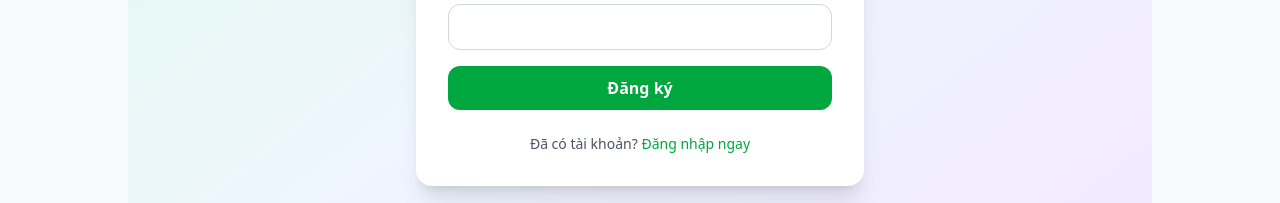
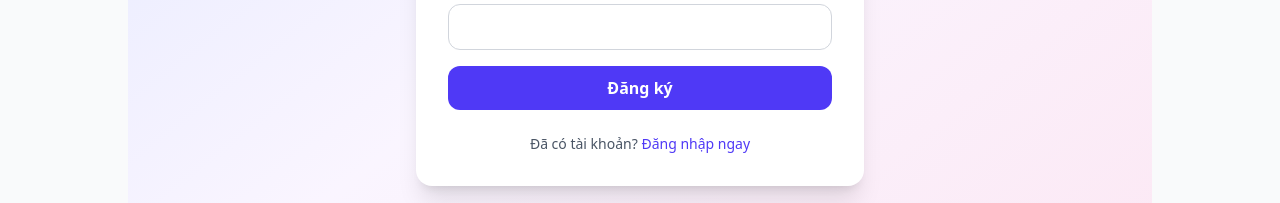
Before and after one commit to LeeMinKaHo/blog_fe, a Next.js app: page /register in a window 1280 px wide. Shown: the part 520-723 px from the top of the page. Built offline with nearby package versions, Linux system fonts and the light colour scheme; no server answers; a web font is replaced by a local one.

Commit message:
feat: implement user registration page and email verification modal.

```diff
--- a/app/register/page.tsx
+++ b/app/register/page.tsx
@@ -39,7 +39,7 @@ export default function RegisterPage() {
     };
 
     return (
-        <div className="flex min-h-screen items-center justify-center bg-gradient-to-br from-green-100 via-blue-50 to-purple-100">
+        <div className="flex min-h-screen items-center justify-center bg-gradient-to-br from-indigo-100 via-purple-50 to-pink-100">
             <div className="w-full max-w-md bg-white rounded-2xl shadow-xl p-8 space-y-6">
                 <h2 className="text-2xl font-bold text-gray-800 text-center">Đăng ký tài khoản</h2>
                 <form onSubmit={handleRegister} className="space-y-4">
@@ -50,7 +50,7 @@ export default function RegisterPage() {
                             value={name}
                             onChange={(e) => setName(e.target.value)}
                             required
-                            className="w-full rounded-xl border border-gray-300 px-4 py-2.5 focus:outline-none focus:border-green-500 transition"
+                            className="w-full rounded-xl border border-gray-300 px-4 py-2.5 focus:outline-none focus:border-indigo-500 transition"
                         />
                     </div>
                     <div>
@@ -60,7 +60,7 @@ export default function RegisterPage() {
                             value={email}
                             onChange={(e) => setEmail(e.target.value)}
                             required
-                            className="w-full rounded-xl border border-gray-300 px-4 py-2.5 focus:outline-none focus:border-green-500 transition"
+                            className="w-full rounded-xl border border-gray-300 px-4 py-2.5 focus:outline-none focus:border-indigo-500 transition"
                         />
                     </div>
                     <div>
@@ -70,20 +70,20 @@ export default function RegisterPage() {
                             value={password}
                             onChange={(e) => setPassword(e.target.value)}
                             required
-                            className="w-full rounded-xl border border-gray-300 px-4 py-2.5 focus:outline-none focus:border-green-500 transition"
+                            className="w-full rounded-xl border border-gray-300 px-4 py-2.5 focus:outline-none focus:border-indigo-500 transition"
                         />
                     </div>
                     <button
                         type="submit"
                         disabled={loading}
-                        className="w-full py-2.5 bg-green-600 text-white rounded-xl font-semibold hover:bg-green-700 transition disabled:opacity-50"
+                        className="w-full py-2.5 bg-indigo-600 text-white rounded-xl font-semibold hover:bg-indigo-700 transition disabled:opacity-50"
                     >
                         {loading ? "Đang đăng ký..." : "Đăng ký"}
                     </button>
                 </form>
                 <p className="text-center text-sm text-gray-600">
                     Đã có tài khoản?{' '}
-                    <a href="/login" className="text-green-600 hover:underline">
+                    <a href="/login" className="text-indigo-600 hover:underline">
                         Đăng nhập ngay
                     </a>
                 </p>
--- a/components/VerificationModal.tsx
+++ b/components/VerificationModal.tsx
@@ -103,7 +103,7 @@ export default function VerificationModal({
         <div className="fixed inset-0 flex items-center justify-center bg-black/40 backdrop-blur-sm z-50 p-4">
             <div className="bg-white rounded-3xl w-full max-w-md shadow-2xl overflow-hidden">
                 {/* Header gradient */}
-                <div className="bg-gradient-to-br from-blue-600 to-blue-500 px-8 pt-8 pb-10 text-center relative">
+                <div className="bg-gradient-to-br from-indigo-600 to-indigo-500 px-8 pt-8 pb-10 text-center relative">
                     <div className="w-14 h-14 bg-white/20 rounded-2xl flex items-center justify-center mx-auto mb-4">
                         {verified
                             ? <CheckCircle2 size={28} className="text-white" />
@@ -113,7 +113,7 @@ export default function VerificationModal({
                     <h2 className="text-xl font-bold text-white">
                         {verified ? "Xác thực thành công!" : "Xác nhận email"}
                     </h2>
-                    <p className="text-blue-100 text-sm mt-1">
+                    <p className="text-indigo-100 text-sm mt-1">
                         Mã OTP đã được gửi tới<br />
                         <strong className="text-white">{email}</strong>
                     </p>
@@ -153,8 +153,8 @@ export default function VerificationModal({
                                         onChange={(e) => handleDigitChange(i, e.target.value)}
                                         onKeyDown={(e) => handleKeyDown(i, e)}
                                         className={`w-11 h-14 text-center text-xl font-bold rounded-xl border-2 outline-none transition-all
-                                            ${d ? "border-blue-500 bg-blue-50 text-blue-700" : "border-gray-200 bg-gray-50 text-gray-800"}
-                                            focus:border-blue-500 focus:bg-blue-50`}
+                                            ${d ? "border-indigo-500 bg-indigo-50 text-indigo-700" : "border-gray-200 bg-gray-50 text-gray-800"}
+                                            focus:border-indigo-500 focus:bg-indigo-50`}
                                     />
                                 ))}
                             </div>
@@ -164,7 +164,7 @@ export default function VerificationModal({
                                 <button
                                     onClick={handleVerify}
                                     disabled={loading || code.length < 6}
-                                    className="w-full py-3 rounded-xl bg-blue-600 text-white font-bold text-sm hover:bg-blue-700 transition-all active:scale-95 disabled:opacity-50 disabled:cursor-not-allowed shadow-lg shadow-blue-100"
+                                    className="w-full py-3 rounded-xl bg-indigo-600 text-white font-bold text-sm hover:bg-indigo-700 transition-all active:scale-95 disabled:opacity-50 disabled:cursor-not-allowed shadow-lg shadow-indigo-100"
                                 >
                                     {loading
                                         ? (
@@ -180,7 +180,7 @@ export default function VerificationModal({
                                 <button
                                     onClick={handleResend}
                                     disabled={countdown > 0 || resending}
-                                    className="flex items-center justify-center gap-1.5 text-sm font-medium text-gray-500 hover:text-blue-600 disabled:opacity-40 disabled:cursor-not-allowed transition-colors"
+                                    className="flex items-center justify-center gap-1.5 text-sm font-medium text-gray-500 hover:text-indigo-600 disabled:opacity-40 disabled:cursor-not-allowed transition-colors"
                                 >
                                     <RefreshCw size={14} className={resending ? "animate-spin" : ""} />
                                     {countdown > 0
```
